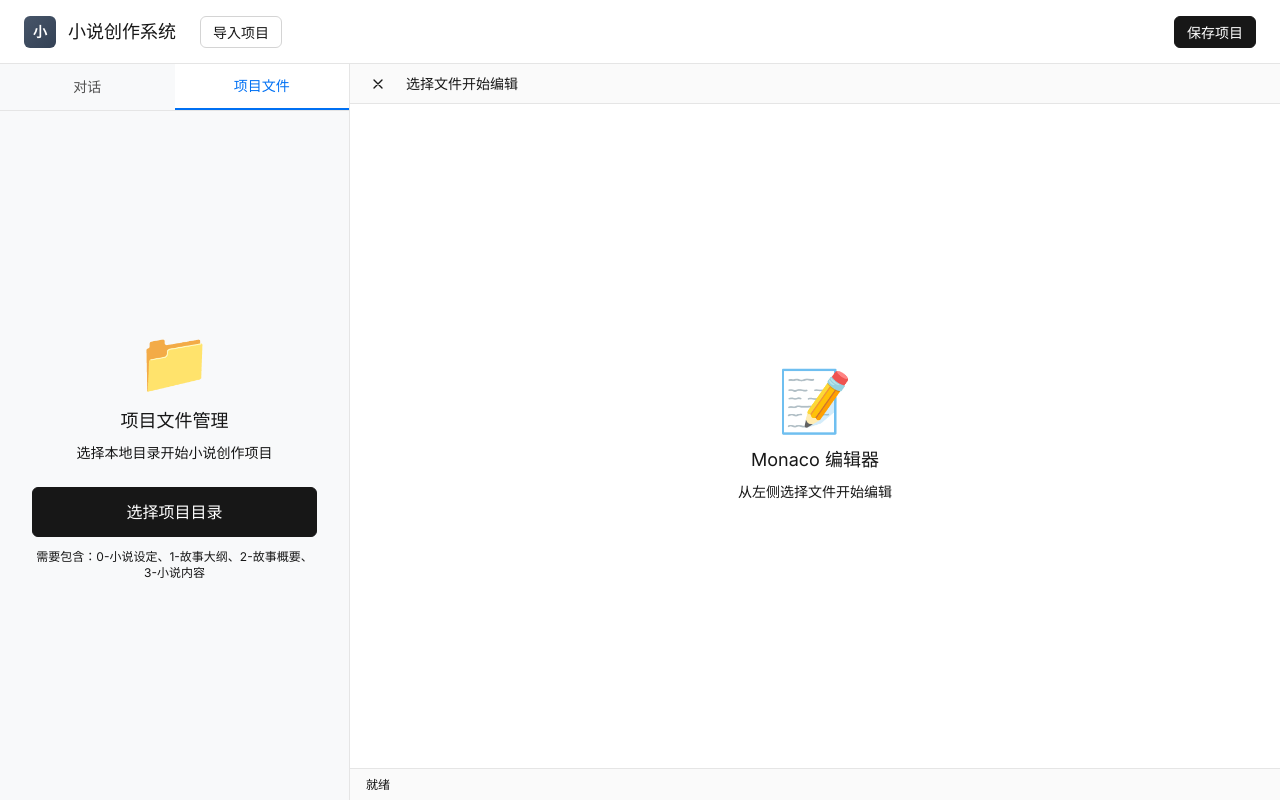
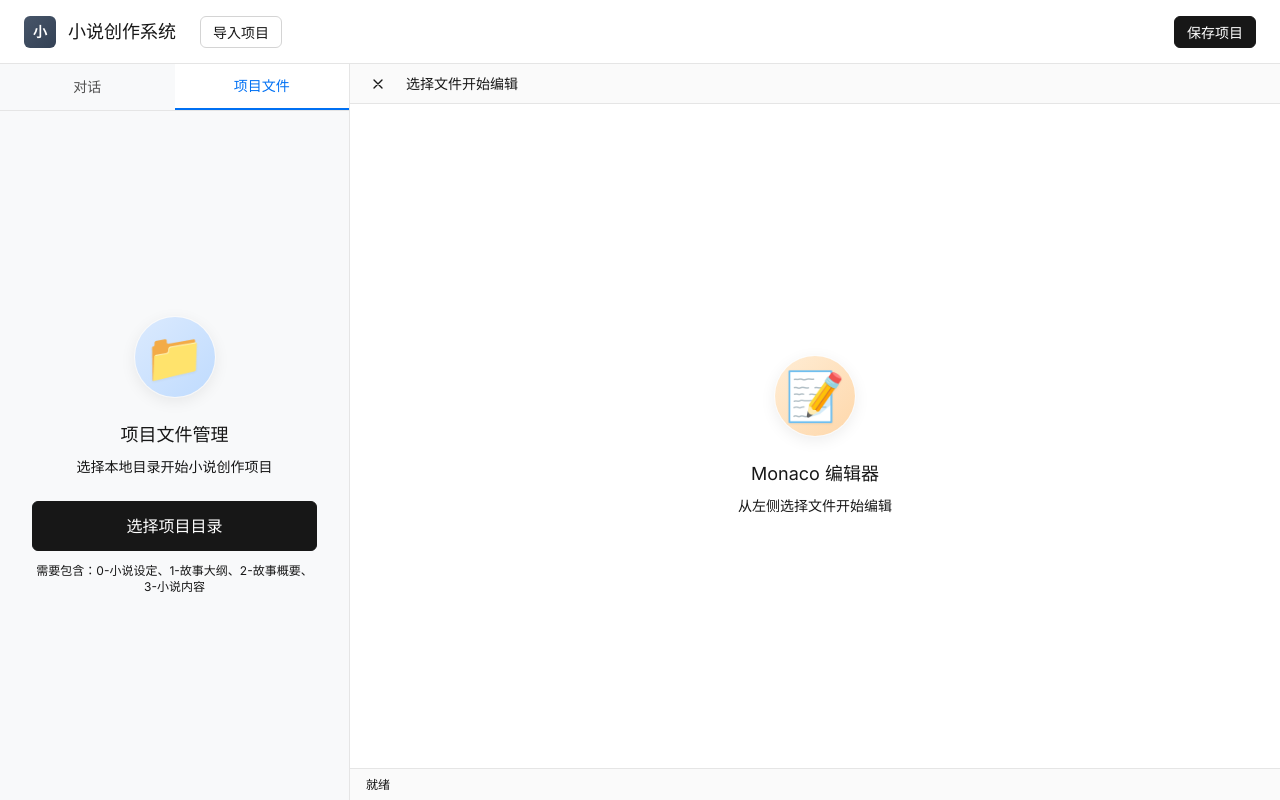
Before and after one commit to jiangxia/novel-sys-new, a React (Vite) app in the folder frontend/: page / in a window 1280 px wide. Both pictures are taken after a click on the button "项目文件". Built offline with nearby package versions, Linux system fonts and the light colour scheme.

Commit message:
fix: 处理剩余文件更改和新增组件

```diff
--- a/frontend/src/App.tsx
+++ b/frontend/src/App.tsx
@@ -5,6 +5,7 @@ import Navbar from './components/Navbar'
 import ChatMessage from './components/ChatMessage'
 import ChatInput from './components/ChatInput'
 import RoleAvatar from './components/RoleAvatar'
+import EmojiIcon from './components/EmojiIcon'
 
 type SidebarTab = 'chat' | 'files'
 
@@ -403,10 +404,10 @@ function App() {
   const getFileIcon = (fileName: string) => {
     const ext = fileName.split('.').pop()?.toLowerCase()
     switch (ext) {
-      case 'md': return '📝'
-      case 'txt': return '📄'
-      case 'json': return '⚙️'
-      default: return '📄'
+      case 'md': return { emoji: '📝', bg: 'green' }
+      case 'txt': return { emoji: '📄', bg: 'gray' }
+      case 'json': return { emoji: '⚙️', bg: 'purple' }
+      default: return { emoji: '📄', bg: 'gray' }
     }
   }
 
@@ -690,7 +691,9 @@ ${error instanceof Error ? error.message : '未知错误'}
             <div className="flex-1 flex flex-col overflow-hidden">
               {!selectedProject ? (
                 <div className="flex-1 flex flex-col items-center justify-center p-8 text-center">
-                  <div className="text-6xl mb-4">📁</div>
+                  <div className="mb-6">
+                    <EmojiIcon emoji="📁" size="xl" background="blue" />
+                  </div>
                   <h3 className="text-lg font-medium mb-2">项目文件管理</h3>
                   <p className="text-sm text-muted-foreground mb-6">
                     选择本地目录开始小说创作项目
@@ -801,9 +804,11 @@ ${error instanceof Error ? error.message : '未知错误'}
                                   }`}
                                   onClick={() => hasFiles && toggleDirectory(dirName)}
                                 >
-                                  <span className="text-sm">
-                                    {hasFiles ? (isExpanded ? '📂' : '📁') : '📁'}
-                                  </span>
+                                  <EmojiIcon
+                                    emoji={hasFiles ? (isExpanded ? '📂' : '📁') : '📁'}
+                                    size="sm"
+                                    background="blue"
+                                  />
                                   <span className="text-sm font-medium text-gray-200">{dirName}</span>
                                   <span className="text-xs text-gray-400 ml-auto">
                                     {files.length} 文件
@@ -823,7 +828,11 @@ ${error instanceof Error ? error.message : '未知错误'}
                                         }`}
                                         onClick={() => handleFileClick(file)}
                                       >
-                                        <span className="text-sm">{getFileIcon(file.name)}</span>
+                                        <EmojiIcon
+                                          emoji={getFileIcon(file.name).emoji}
+                                          size="sm"
+                                          background={getFileIcon(file.name).bg as any}
+                                        />
                                         <span className="text-sm flex-1">{file.name}</span>
                                         <span className="text-xs text-gray-400">
                                           {file.size ? `${Math.round(file.size / 1024)}KB` : ''}
@@ -954,8 +963,10 @@ ${error instanceof Error ? error.message : '未知错误'}
             })()
           ) : (
             <div className="h-full flex items-center justify-center text-center">
-              <div>
-                <div className="text-6xl mb-4">📝</div>
+              <div className="flex flex-col items-center">
+                <div className="mb-6">
+                  <EmojiIcon emoji="📝" size="xl" background="orange" />
+                </div>
                 <h3 className="text-lg font-medium mb-2">Monaco 编辑器</h3>
                 <p className="text-sm text-muted-foreground">
                   从左侧选择文件开始编辑
--- /dev/null
+++ b/frontend/src/components/EmojiIcon.tsx
@@ -0,0 +1,38 @@
+interface EmojiIconProps {
+  emoji: string;
+  size?: 'sm' | 'md' | 'lg' | 'xl';
+  background?: 'blue' | 'green' | 'purple' | 'orange' | 'gray';
+}
+
+const EmojiIcon = ({ emoji, size = 'md', background = 'gray' }: EmojiIconProps) => {
+  const sizes = {
+    sm: 'w-8 h-8 text-lg',
+    md: 'w-12 h-12 text-2xl',
+    lg: 'w-16 h-16 text-4xl',
+    xl: 'w-20 h-20 text-5xl'
+  }
+
+  const backgrounds = {
+    blue: 'bg-gradient-to-br from-blue-100 to-blue-200',
+    green: 'bg-gradient-to-br from-green-100 to-green-200',
+    purple: 'bg-gradient-to-br from-purple-100 to-purple-200',
+    orange: 'bg-gradient-to-br from-orange-100 to-orange-200',
+    gray: 'bg-gradient-to-br from-gray-100 to-gray-200'
+  }
+
+  return (
+    <div className={`
+      ${sizes[size]} ${backgrounds[background]}
+      rounded-full flex items-center justify-center
+      shadow-[0_4px_16px_rgba(0,0,0,0.08)] ring-1 ring-white/60
+      transition-all duration-200 ease-out
+      hover:shadow-[0_8px_24px_rgba(0,0,0,0.12)] hover:scale-105
+    `}>
+      <span className="filter drop-shadow-sm">
+        {emoji}
+      </span>
+    </div>
+  )
+}
+
+export default EmojiIcon;
```
